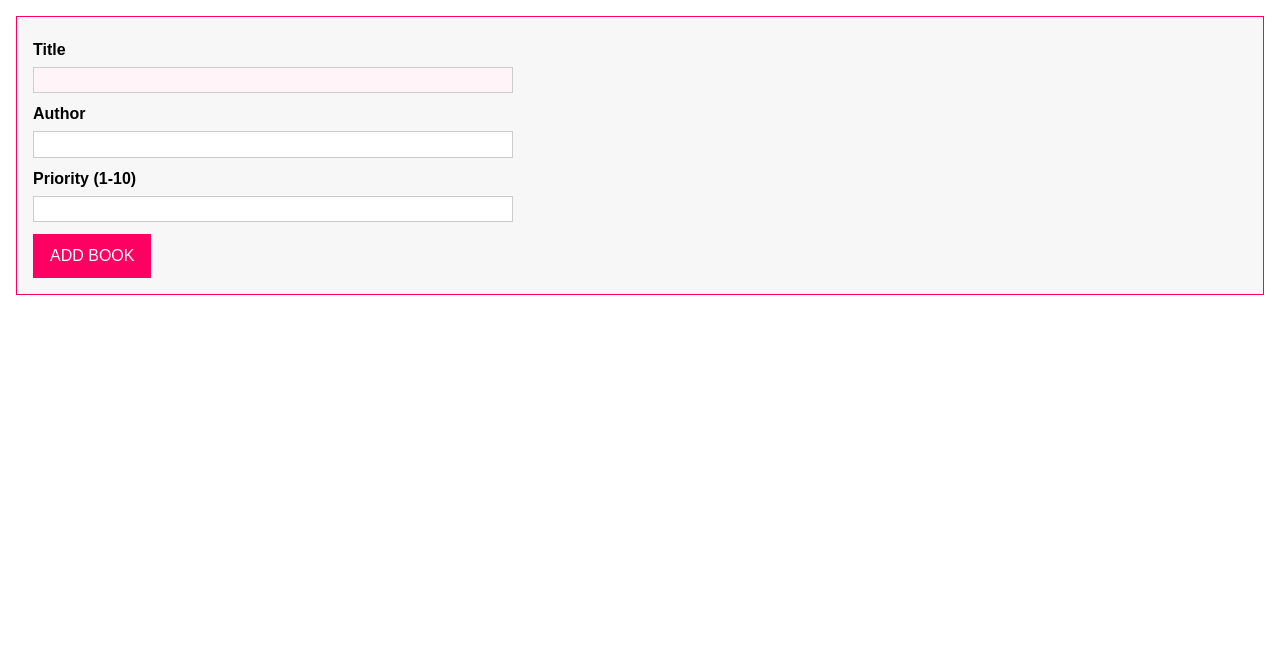
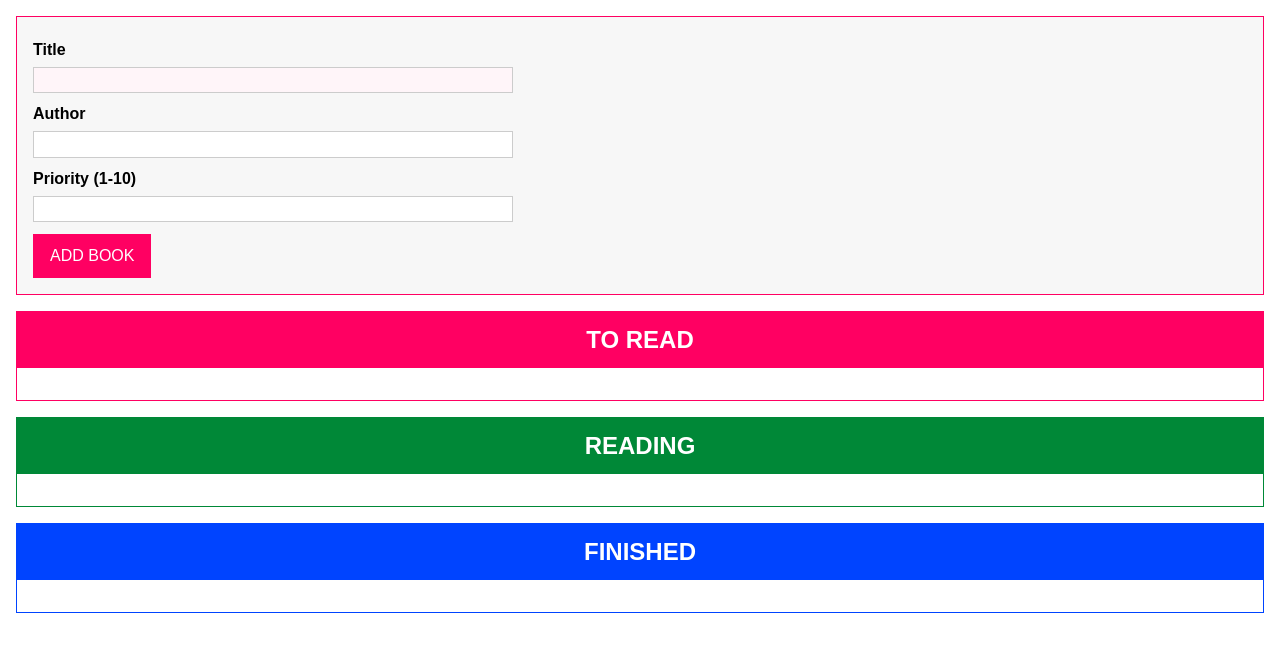
Before and after one commit to theresagonz/book-buddy, a website with bundled scripts: page index.html in a window 1280 px wide. Built offline with nearby package versions, Linux system fonts and the light colour scheme.

Commit message:
Add lists render

```diff
--- a/app.css
+++ b/app.css
@@ -68,6 +68,14 @@ button:active {
   align-items: center;
 }
 
+#reading-books {
+  border-color: #008837;
+}
+
+#reading-books header {
+  background: #008837;
+}
+
 #finished-books {
   border-color: #0044ff;
 }
--- a/src/app.ts
+++ b/src/app.ts
@@ -38,6 +38,39 @@ function Autobind(_: any, _2: string, descriptor: PropertyDescriptor) {
     },
   };
   return adjDescriptor;
+}
+
+class BookList {
+  templateElement: HTMLTemplateElement;
+  hostElement: HTMLDivElement;
+  element: HTMLElement;
+
+  constructor(private type: 'to read' | 'reading' | 'finished') {
+    this.templateElement = document.getElementById(
+      "book-list"
+    )! as HTMLTemplateElement;
+    this.hostElement = document.getElementById("app")! as HTMLDivElement;
+
+    const importedNode = document.importNode(
+      this.templateElement.content,
+      true
+    );
+    this.element = importedNode.firstElementChild as HTMLElement;
+    this.element.id = `${this.type}-books`;
+
+    this.renderContent();
+    this.attach();
+  }
+
+  private renderContent() {
+    const listId = `${this.type}-books-list`;
+    this.element.querySelector('ul')!.id = listId;
+    this.element.querySelector('h2')!.textContent = this.type.toUpperCase();
+  }
+
+  private attach() {
+    this.hostElement.insertAdjacentElement('beforeend', this.element);
+  }
 }
 
 class BookInput {
@@ -196,3 +229,6 @@ class BookInput {
 }
 
 const bookInput = new BookInput();
+const toReadInput = new BookList('to read');
+const readingInput = new BookList('reading');
+const finishedInput = new BookList('finished');
```
